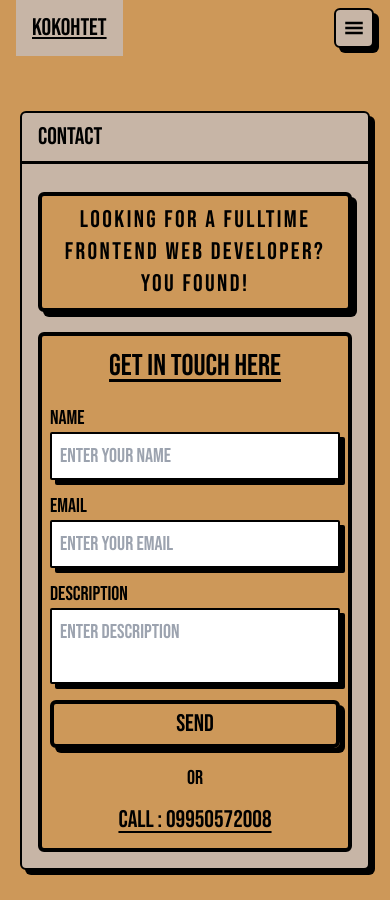
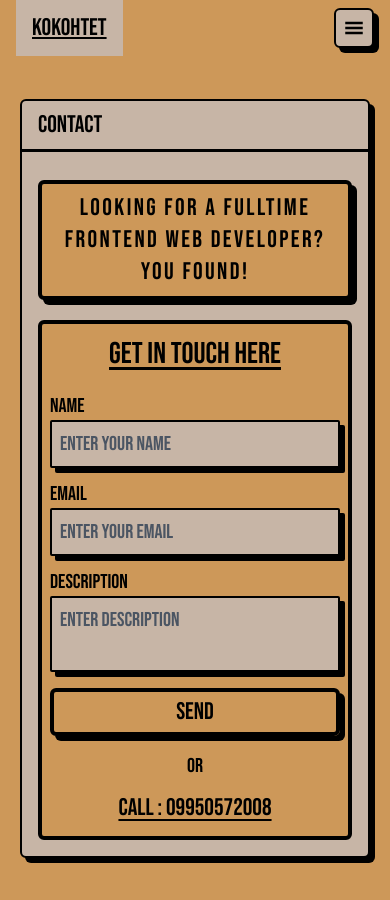
Before and after one commit to k2htet/phyuphyuaung, a Next.js app: page /contact in a window 390 px wide. Built offline with nearby package versions, Linux system fonts and the light colour scheme.

Commit message:
minor fix

```diff
--- a/app/layout.jsx
+++ b/app/layout.jsx
@@ -8,6 +8,7 @@ import Loading from "./loading";
 const bebas = Bebas_Neue({
   weight: "400",
   subsets: ["latin"],
+  display: "optional",
 });
 
 export default function RootLayout({ children }) {
--- a/components/Form.jsx
+++ b/components/Form.jsx
@@ -61,7 +61,7 @@ const FormInput = () => {
           <input
             type="text"
             id="name"
-            className="w-full rounded-sm border-2 border-black shadow-xl py-2 placeholder:px-2"
+            className="w-full bg-secondary placeholder:text-gray-600 rounded-sm border-2 border-black shadow-xl py-2 placeholder:px-2"
             autoComplete="none"
             placeholder="Enter Your Name"
             {...register("name")}
@@ -74,7 +74,7 @@ const FormInput = () => {
           <input
             type="email"
             id="email"
-            className="w-full rounded-sm border-2 border-black shadow-xl py-2 placeholder:px-2"
+            className="w-full rounded-sm bg-secondary border-2 border-black shadow-xl py-2 placeholder:px-2 placeholder:text-gray-600"
             placeholder="Enter Your Email"
             {...register("email")}
           />
@@ -85,7 +85,7 @@ const FormInput = () => {
           </label>
           <textarea
             id="des"
-            className="w-full rounded-sm border-2 border-black shadow-xl py-2 placeholder:px-2 placeholder:align-middle"
+            className="w-full rounded-sm border-2 border-black shadow-xl py-2 placeholder:px-2 placeholder:align-middle bg-secondary placeholder:text-gray-600"
             autoComplete="none"
             placeholder="Enter Description"
             {...register("des")}
--- a/components/SectionCard.jsx
+++ b/components/SectionCard.jsx
@@ -1,6 +1,6 @@
 const SectionCard = ({ title, children }) => {
   return (
-    <div className="card-style container mt-6 md:mt-0">
+    <div className="card-style container">
       <div className="p-2">
         <h1 className="px-2 text-2xl sm:text-3xl md:text-4xl">{title}</h1>
       </div>
```
